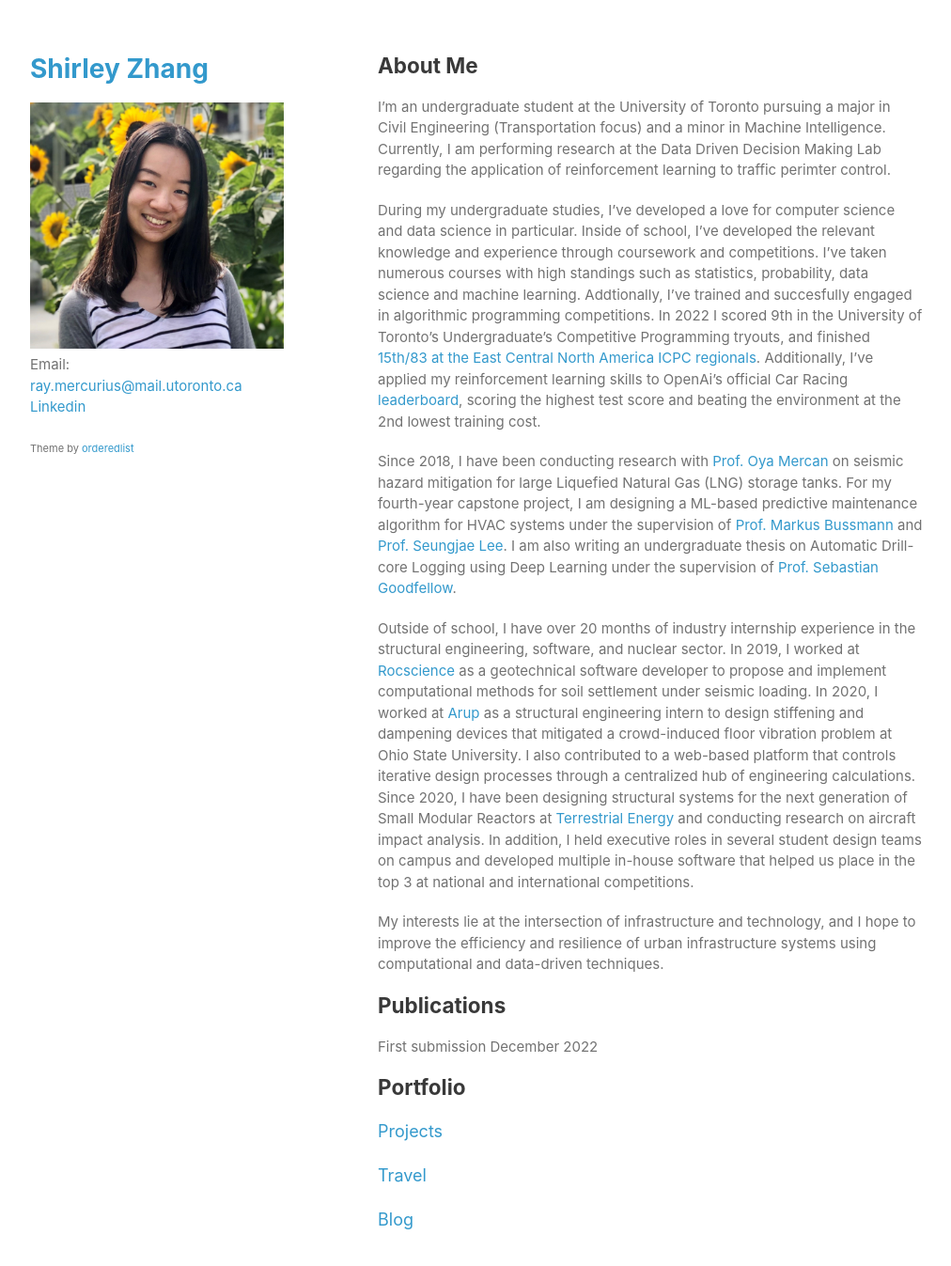
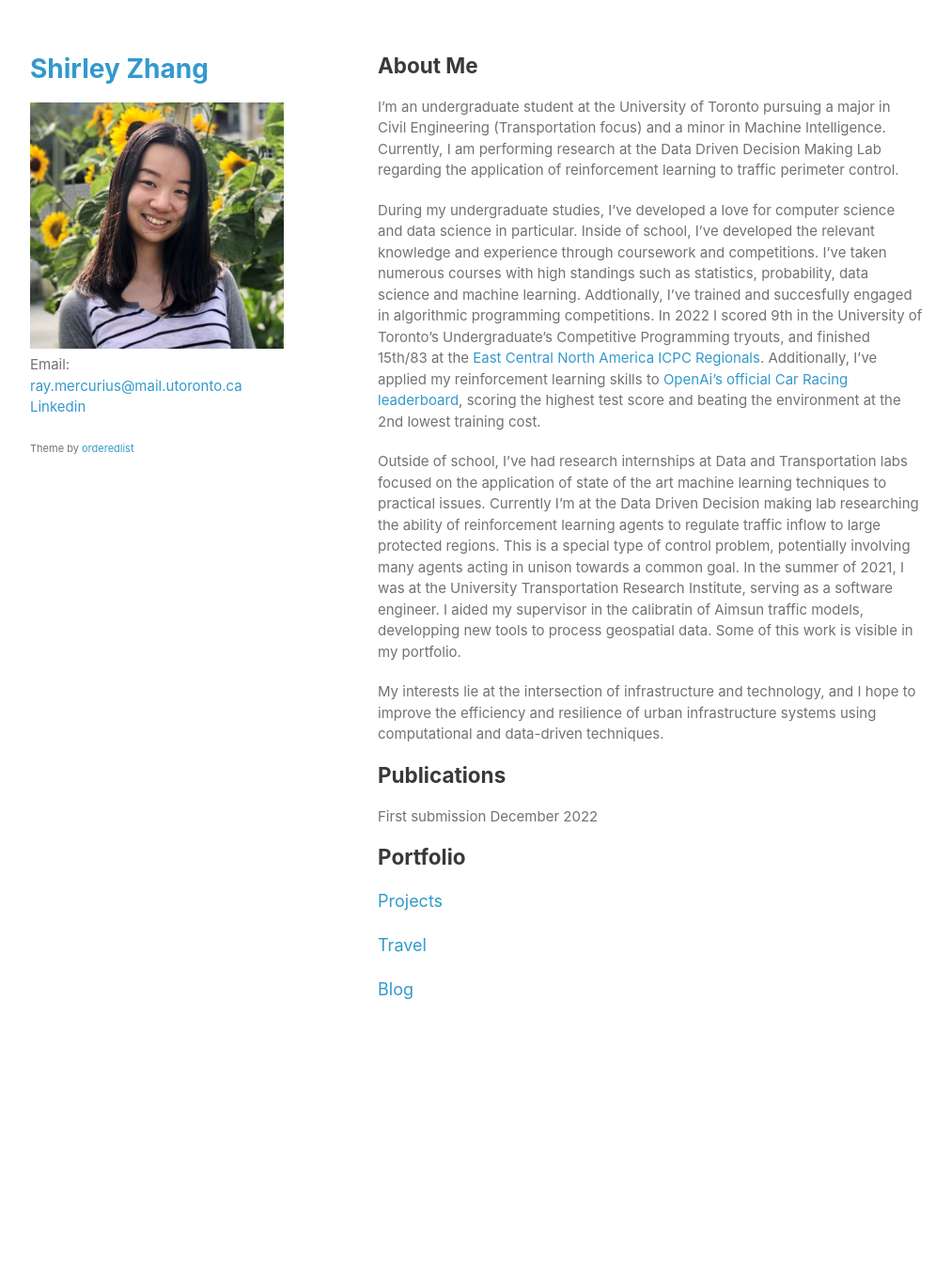
Before and after one commit to Ceudan/Ceudan_Reads.github.io, a Jekyll site: the page built from index.md, in a window 1280 px wide and 1381 px high. Shown: the top 1347 px of the window at 94% size, without its empty margins (133-1145 px from the left). Built offline with Jekyll 4.4.1, drawn with Linux system fonts in a browser that asks for light colours.

Commit message:
Update index.md

```diff
--- a/index.md
+++ b/index.md
@@ -3,13 +3,11 @@ layout: default
 ---
 ## About Me
 
-I'm an undergraduate student at the University of Toronto pursuing a major in Civil Engineering (Transportation focus) and a minor in Machine Intelligence. Currently, I am performing research at the Data Driven Decision Making Lab regarding the application of reinforcement learning to traffic perimter control.
+I'm an undergraduate student at the University of Toronto pursuing a major in Civil Engineering (Transportation focus) and a minor in Machine Intelligence. Currently, I am performing research at the Data Driven Decision Making Lab regarding the application of reinforcement learning to traffic perimeter control.
 
-During my undergraduate studies, I've developed a love for computer science and data science in particular. Inside of school, I've developed the relevant knowledge and experience through coursework and competitions. I've taken numerous courses with high standings such as statistics, probability, data science and machine learning. Addtionally, I've trained and succesfully engaged in algorithmic programming competitions. In 2022 I scored 9th in the University of Toronto's Undergraduate's Competitive Programming tryouts, and finished [15th/83 at the East Central North America ICPC regionals](https://icpc.global/regionals/finder/East-Central-NA-2021/standings). Additionally, I've applied my reinforcement learning skills to OpenAi's official Car Racing [leaderboard](https://github.com/openai/gym/wiki/Leaderboard), scoring the highest test score and beating the environment at the 2nd lowest training cost.
+During my undergraduate studies, I've developed a love for computer science and data science in particular. Inside of school, I've developed the relevant knowledge and experience through coursework and competitions. I've taken numerous courses with high standings such as statistics, probability, data science and machine learning. Addtionally, I've trained and succesfully engaged in algorithmic programming competitions. In 2022 I scored 9th in the University of Toronto's Undergraduate's Competitive Programming tryouts, and finished 15th/83 at the [East Central North America ICPC Regionals](https://icpc.global/regionals/finder/East-Central-NA-2021/standings). Additionally, I've applied my reinforcement learning skills to [OpenAi's official Car Racing leaderboard](https://github.com/openai/gym/wiki/Leaderboard), scoring the highest test score and beating the environment at the 2nd lowest training cost.
 
-Since 2018, I have been conducting research with [Prof. Oya Mercan](https://civmin.utoronto.ca/home/about-us/directory/professors/oya-mercan/) on seismic hazard mitigation for large Liquefied Natural Gas (LNG) storage tanks. For my fourth-year capstone project, I am designing a ML-based predictive maintenance algorithm for HVAC systems under the supervision of [Prof. Markus Bussmann](https://www.mie.utoronto.ca/faculty_staff/bussmann/) and [Prof. Seungjae Lee](https://civmin.utoronto.ca/home/about-us/directory/professors/seungjae-lee/). I am also writing an undergraduate thesis on Automatic Drill-core Logging using Deep Learning under the supervision of [Prof. Sebastian Goodfellow](https://civmin.utoronto.ca/home/about-us/directory/professors/sebastian-goodfellow/).
-
-Outside of school, I have over 20 months of industry internship experience in the structural engineering, software, and nuclear sector. In 2019, I worked at [Rocscience](https://www.rocscience.com/) as a geotechnical software developer to propose and implement computational methods for soil settlement under seismic loading. In 2020, I worked at [Arup](https://www.arup.com/) as a structural engineering intern to design stiffening and dampening devices that mitigated a crowd-induced floor vibration problem at Ohio State University. I also contributed to a web-based platform that controls iterative design processes through a centralized hub of engineering calculations. Since 2020, I have been designing structural systems for the next generation of Small Modular Reactors at [Terrestrial Energy](https://www.terrestrialenergy.com/) and conducting research on aircraft impact analysis. In addition, I held executive roles in several student design teams on campus and developed multiple in-house software that helped us place in the top 3 at national and international competitions.
+Outside of school, I've had research internships at Data and Transportation labs focused on the application of state of the art machine learning techniques to practical issues. Currently I'm at the Data Driven Decision making lab researching the ability of reinforcement learning agents to regulate traffic inflow to large protected regions. This is a special type of control problem, potentially involving many agents acting in unison towards a common goal. In the summer of 2021, I was at the University Transportation Research Institute, serving as a software engineer. I aided my supervisor in the calibratin of Aimsun traffic models, developping new tools to process geospatial data. Some of this work is visible in my portfolio.
 
 My interests lie at the intersection of infrastructure and technology, and I hope to improve the efficiency and resilience of urban infrastructure systems using computational and data-driven techniques.
 
```
